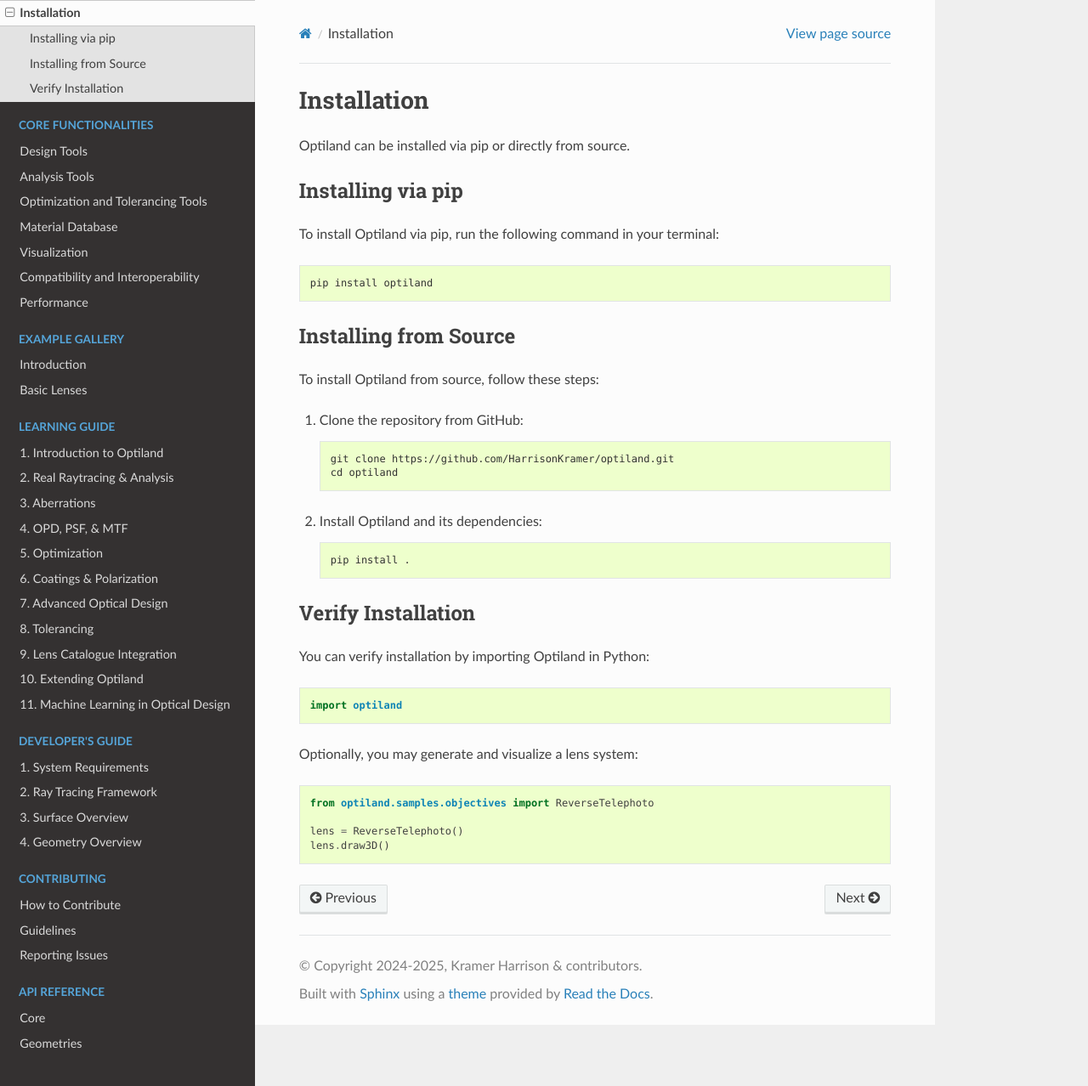
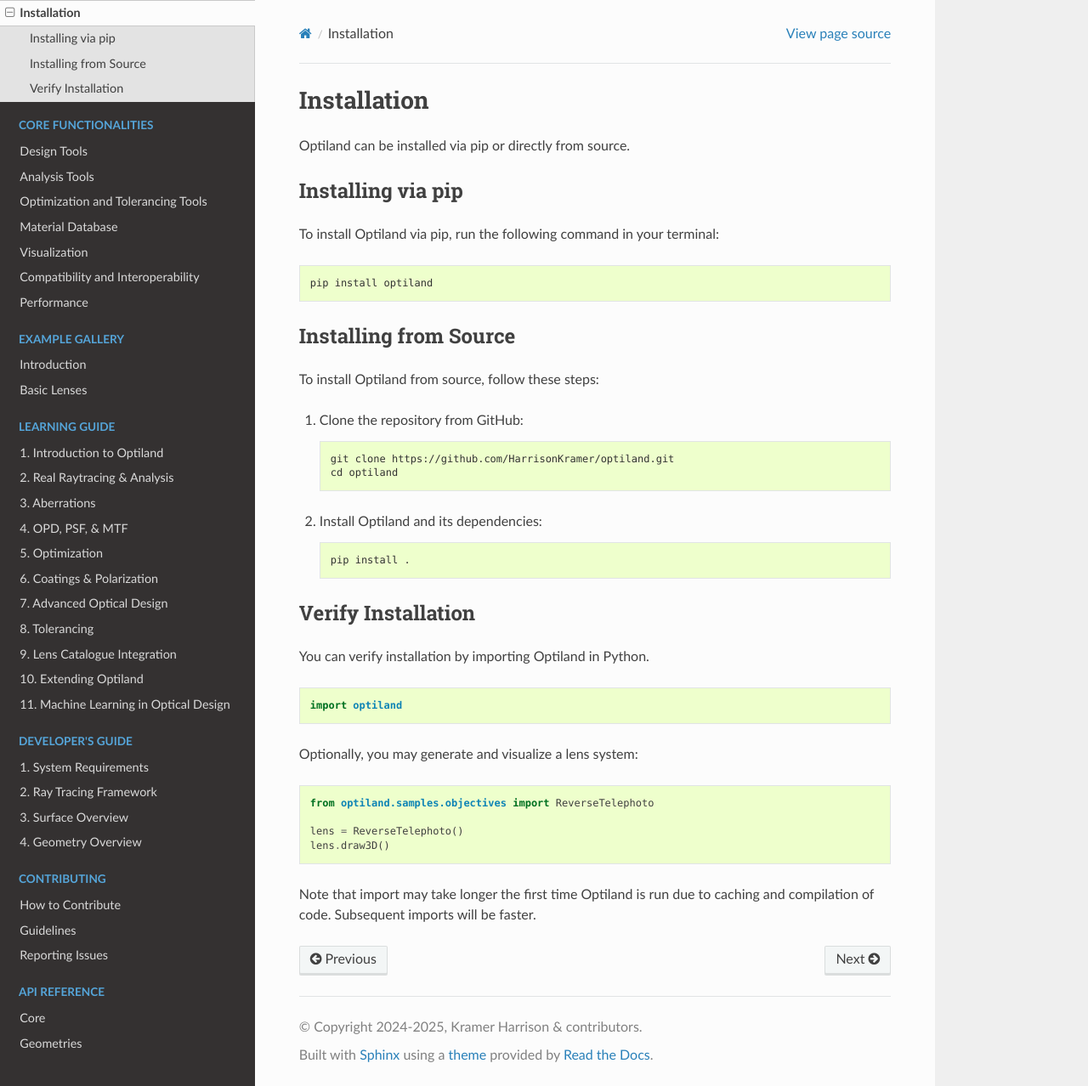
Before and after one commit to HarrisonKramer/optiland, a Sphinx documentation site: the page built from docs/installation.rst, in a window 1280 px wide and 1278 px high. Shown: the whole window at 85% size. Built offline with Sphinx 7.4.7 and the Read the Docs theme 3.1.0, drawn with Linux system fonts in a browser that asks for light colours; pages that are not in the unit, such as notebooks, are missing from menus.

Commit message:
docs: improve clarity in installation instructions and add note on import performance

```diff
--- a/docs/installation.rst
+++ b/docs/installation.rst
@@ -13,7 +13,6 @@
 .. code-block:: console
 
    pip install optiland
-
 
 Installing from Source
 ----------------------
@@ -36,7 +35,7 @@
 Verify Installation
 -------------------
 
-You can verify installation by importing Optiland in Python:
+You can verify installation by importing Optiland in Python.
 
 .. code-block:: python
 
@@ -50,3 +49,6 @@
 
    lens = ReverseTelephoto()
    lens.draw3D()
+
+
+Note that import may take longer the first time Optiland is run due to caching and compilation of code. Subsequent imports will be faster.
```
